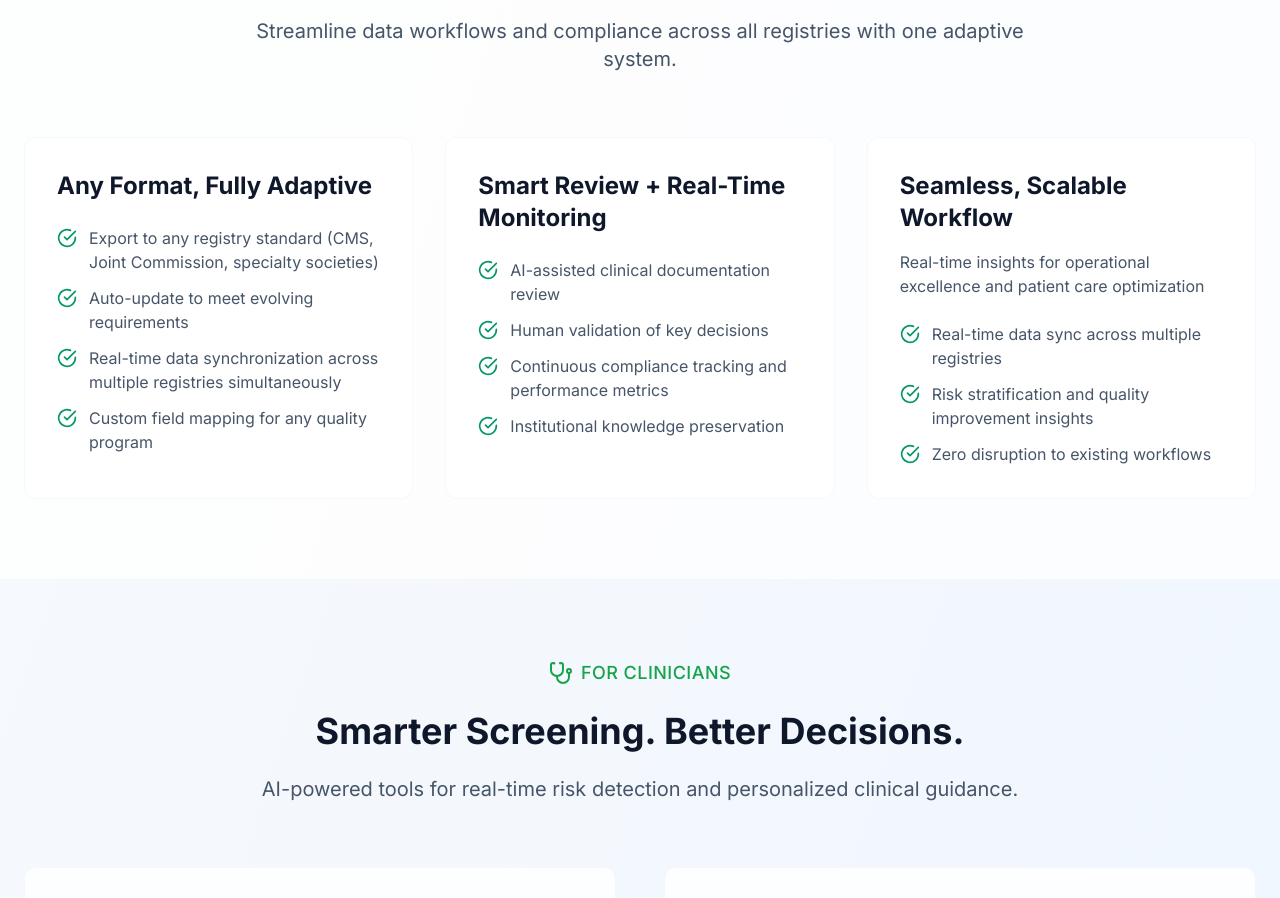
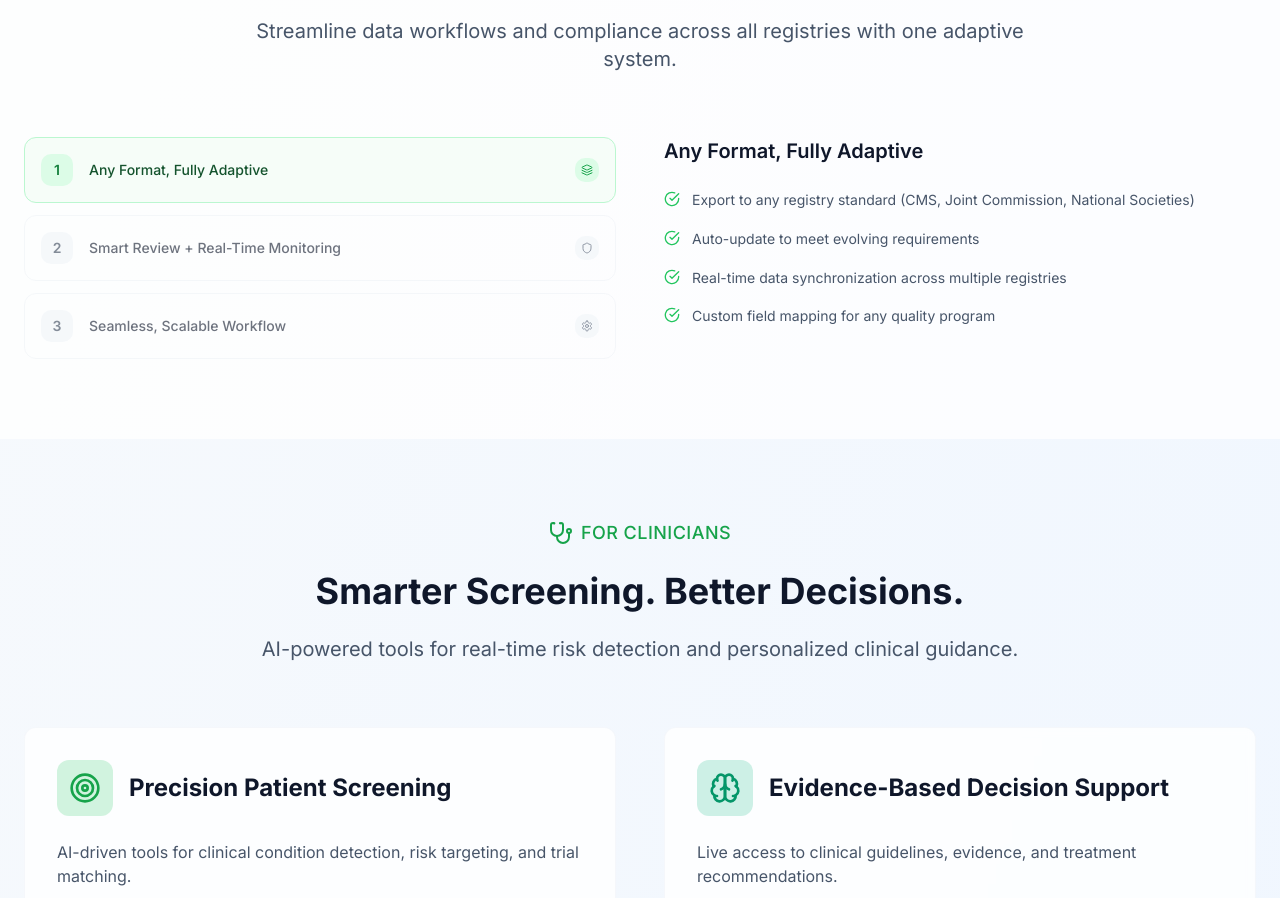
Before and after one commit to ChartR-Health/chartr-website, a Next.js app: page /solutions/hospitals in a window 1280 px wide. Shown: the part 1320-2218 px from the top of the page. Built offline with nearby package versions, Linux system fonts and the light colour scheme.

Commit message:
registries

```diff
--- a/src/app/solutions/hospitals/page.tsx
+++ b/src/app/solutions/hospitals/page.tsx
@@ -1,10 +1,11 @@
 'use client'
 
-import React from 'react'
+import React, { useState } from 'react'
 import { motion } from 'framer-motion'
-import { ChevronRight, DollarSign, Shield, Clock, TrendingUp, Heart, FileCheck, AlertTriangle, CheckCircle, BarChart3, Stethoscope, Users, Search, Database, Target, Brain } from 'lucide-react'
+import { ChevronRight, DollarSign, Shield, Clock, TrendingUp, Heart, FileCheck, AlertTriangle, CheckCircle, BarChart3, Stethoscope, Users, Search, Database, Target, Brain, Layers, Network, Cpu, Settings } from 'lucide-react'
 
 const HospitalsSolutionsPage = () => {
+  const [selectedFeature, setSelectedFeature] = useState(0);
   const benefits = [
     {
       icon: DollarSign,
@@ -58,16 +59,20 @@ const HospitalsSolutionsPage = () => {
 
   const solutions = [
     {
+      number: "1",
       title: "Any Format, Fully Adaptive",
+      icon: Layers,
       features: [
-        "Export to any registry standard (CMS, Joint Commission, specialty societies)",
+        "Export to any registry standard (CMS, Joint Commission, National Societies)",
         "Auto-update to meet evolving requirements",
-        "Real-time data synchronization across multiple registries simultaneously",
+        "Real-time data synchronization across multiple registries",
         "Custom field mapping for any quality program"
       ]
     },
     {
+      number: "2",
       title: "Smart Review + Real-Time Monitoring",
+      icon: Shield,
       features: [
         "AI-assisted clinical documentation review",
         "Human validation of key decisions",
@@ -76,8 +81,9 @@ const HospitalsSolutionsPage = () => {
       ]
     },
     {
+      number: "3",
       title: "Seamless, Scalable Workflow",
-      description: "Real-time insights for operational excellence and patient care optimization",
+      icon: Settings,
       features: [
         "Real-time data sync across multiple registries",
         "Risk stratification and quality improvement insights",
@@ -192,27 +198,124 @@ const HospitalsSolutionsPage = () => {
             </p>
           </motion.div>
 
-          <div className="grid grid-cols-1 lg:grid-cols-3 gap-8">
+          {/* Interactive Solutions Layout */}
+          <div className="grid lg:grid-cols-2 gap-12 items-start">
+
+            {/* Left Side: Numbered List */}
+            <div className="space-y-3">
               {solutions.map((solution, index) => (
+                <div key={index}>
                   <motion.div
-                key={index}
-                initial={{ opacity: 0, y: 60 }}
+                    className={`group cursor-pointer transition-all duration-300 ${
+                      selectedFeature === index ? 'opacity-100' : 'opacity-60 hover:opacity-100'
+                    }`}
+                    initial={{ opacity: 0, x: -20 }}
+                    animate={{ opacity: selectedFeature === index ? 1 : 0.6, x: 0 }}
+                    transition={{ duration: 0.6, delay: 0.2 + index * 0.1 }}
+                    onClick={() => setSelectedFeature(index)}
+                  >
+                    <div className={`flex items-center space-x-4 p-4 rounded-lg border transition-all duration-300 ${
+                      selectedFeature === index
+                        ? 'border-green-200 dark:border-green-700 bg-green-50/50 dark:bg-green-900/20'
+                        : 'border-slate-200/50 dark:border-slate-700/50 hover:border-slate-300 dark:hover:border-slate-600 hover:bg-slate-50/50 dark:hover:bg-slate-800/50'
+                    }`}>
+                      {/* Number */}
+                      <div className={`flex-shrink-0 w-8 h-8 rounded-md flex items-center justify-center transition-colors ${
+                        selectedFeature === index
+                          ? 'bg-green-100 dark:bg-green-800'
+                          : 'bg-slate-100 dark:bg-slate-800 group-hover:bg-slate-200 dark:group-hover:bg-slate-700'
+                      }`}>
+                        <span className={`text-sm font-semibold ${
+                          selectedFeature === index
+                            ? 'text-green-700 dark:text-green-300'
+                            : 'text-slate-700 dark:text-slate-300'
+                        }`}>
+                          {solution.number}
+                        </span>
+                      </div>
+
+                      {/* Content */}
+                      <div className="flex-1">
+                        <h3 className={`text-sm font-medium transition-colors ${
+                          selectedFeature === index
+                            ? 'text-green-900 dark:text-green-100'
+                            : 'text-slate-900 dark:text-white group-hover:text-slate-800 dark:group-hover:text-slate-200'
+                        }`}>
+                          {solution.title}
+                        </h3>
+                      </div>
+
+                      {/* Icon */}
+                      <div className={`flex-shrink-0 w-6 h-6 rounded-md flex items-center justify-center transition-colors ${
+                        selectedFeature === index
+                          ? 'bg-green-100 dark:bg-green-800'
+                          : 'bg-slate-100 dark:bg-slate-800 group-hover:bg-slate-200 dark:group-hover:bg-slate-700'
+                      }`}>
+                        <solution.icon className={`w-3 h-3 ${
+                          selectedFeature === index
+                            ? 'text-green-600 dark:text-green-400'
+                            : 'text-slate-600 dark:text-slate-400'
+                        }`} />
+                      </div>
+                    </div>
+                  </motion.div>
+
+                  {/* Mobile: Detailed Content appears directly under each feature */}
+                  <div className="lg:hidden">
+                    {selectedFeature === index && (
+                      <motion.div
+                        initial={{ opacity: 0, y: 10 }}
                         animate={{ opacity: 1, y: 0 }}
-                transition={{ duration: 0.6, ease: "easeOut", delay: index * 0.2 }}
-                className="bg-white/80 dark:bg-slate-800/80 backdrop-blur-sm p-8 rounded-xl border border-slate-200/30 dark:border-slate-700/30 hover:border-emerald-300/50 dark:hover:border-emerald-500/50 transition-all duration-300"
+                        transition={{ duration: 0.3 }}
+                        className="mt-4 p-4 bg-slate-50/50 dark:bg-slate-800/30 rounded-lg border border-slate-200/30 dark:border-slate-700/30"
                       >
-                <h3 className="text-2xl font-bold text-slate-900 dark:text-slate-100 mb-4">{solution.title}</h3>
-                <p className="text-slate-600 dark:text-slate-400 mb-6">{solution.description}</p>
+                        <h3 className="text-lg font-semibold text-slate-900 dark:text-white mb-3">
+                          {solution.title}
+                        </h3>
                         <ul className="space-y-3">
                           {solution.features.map((feature, featureIndex) => (
-                    <li key={featureIndex} className="flex items-start gap-3">
-                      <CheckCircle className="w-5 h-5 mt-0.5 flex-shrink-0 text-emerald-600 dark:text-emerald-400" />
-                      <span className="text-slate-600 dark:text-slate-400">{feature}</span>
+                            <li key={featureIndex} className="flex items-start space-x-3">
+                              <CheckCircle className="w-4 h-4 text-green-500 mt-0.5 flex-shrink-0" />
+                              <span className="text-sm text-slate-600 dark:text-slate-400 leading-relaxed">
+                                {feature}
+                              </span>
                             </li>
                           ))}
                         </ul>
                       </motion.div>
+                    )}
+                  </div>
+                </div>
               ))}
+            </div>
+
+            {/* Right Side: Clean Detail Panel - Desktop Only */}
+            <div className="hidden lg:block sticky top-8">
+              <motion.div
+                key={selectedFeature}
+                initial={{ opacity: 0, y: 20 }}
+                animate={{ opacity: 1, y: 0 }}
+                transition={{ duration: 0.4 }}
+                className="space-y-6"
+              >
+                <div>
+                  <h3 className="text-xl font-semibold text-slate-900 dark:text-white mb-6">
+                    {solutions[selectedFeature].title}
+                  </h3>
+
+                  <ul className="space-y-4">
+                    {solutions[selectedFeature].features.map((feature, featureIndex) => (
+                      <li key={featureIndex} className="flex items-start space-x-3">
+                        <CheckCircle className="w-4 h-4 text-green-500 mt-0.5 flex-shrink-0" />
+                        <span className="text-sm text-slate-600 dark:text-slate-400 leading-relaxed">
+                          {feature}
+                        </span>
+                      </li>
+                    ))}
+                  </ul>
+                </div>
+              </motion.div>
+            </div>
           </div>
         </div>
       </section>
```
Lines whose indentation alone changed are shown as unchanged.
